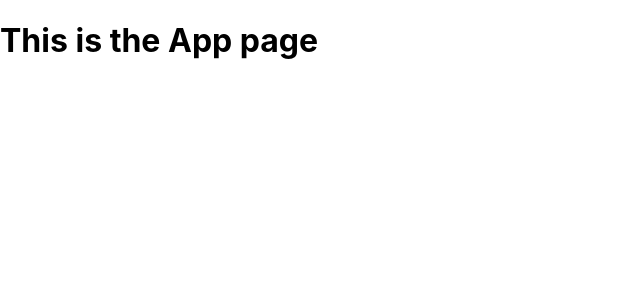
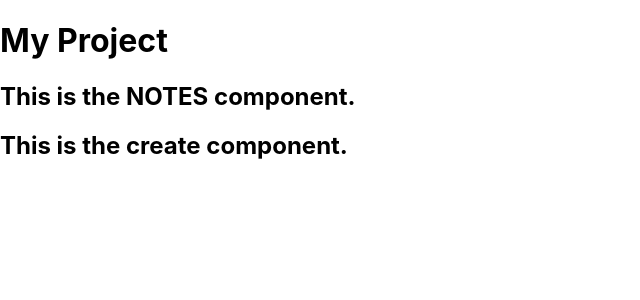
Before and after one commit to RNtaate/material-ui-tut, a React (Create React App) app: page /create in a window 1280 px wide. Shown: the top 300 px of the page, without its empty margins (0-640 px from the left). Built offline with nearby package versions, Linux system fonts and the light colour scheme.

Commit message:
Create Notes, Create pages, import them in App.js

```diff
--- a/src/App.js
+++ b/src/App.js
@@ -1,9 +1,13 @@
-
+import React from "react";
+import Notes from "./pages/Notes";
+import Create from "./pages/Create";
 
 function App() {
   return (
     <div >
-      <h1>This is the App page</h1>
+      <h1>My Project</h1>
+      <Notes />
+      <Create />
     </div>
   );
 }
--- /dev/null
+++ b/src/pages/Create.js
@@ -0,0 +1,11 @@
+import React from 'react'
+
+const Create = () => {
+  return (
+    <div>
+      <h2>This is the create component.</h2>
+    </div>
+  )
+}
+
+export default Create
--- /dev/null
+++ b/src/pages/Notes.js
@@ -0,0 +1,11 @@
+import React from 'react'
+
+const Notes = () =>  {
+  return (
+    <div>
+      <h2>This is the NOTES component.</h2>
+    </div>
+  )
+}
+
+export default Notes
```
